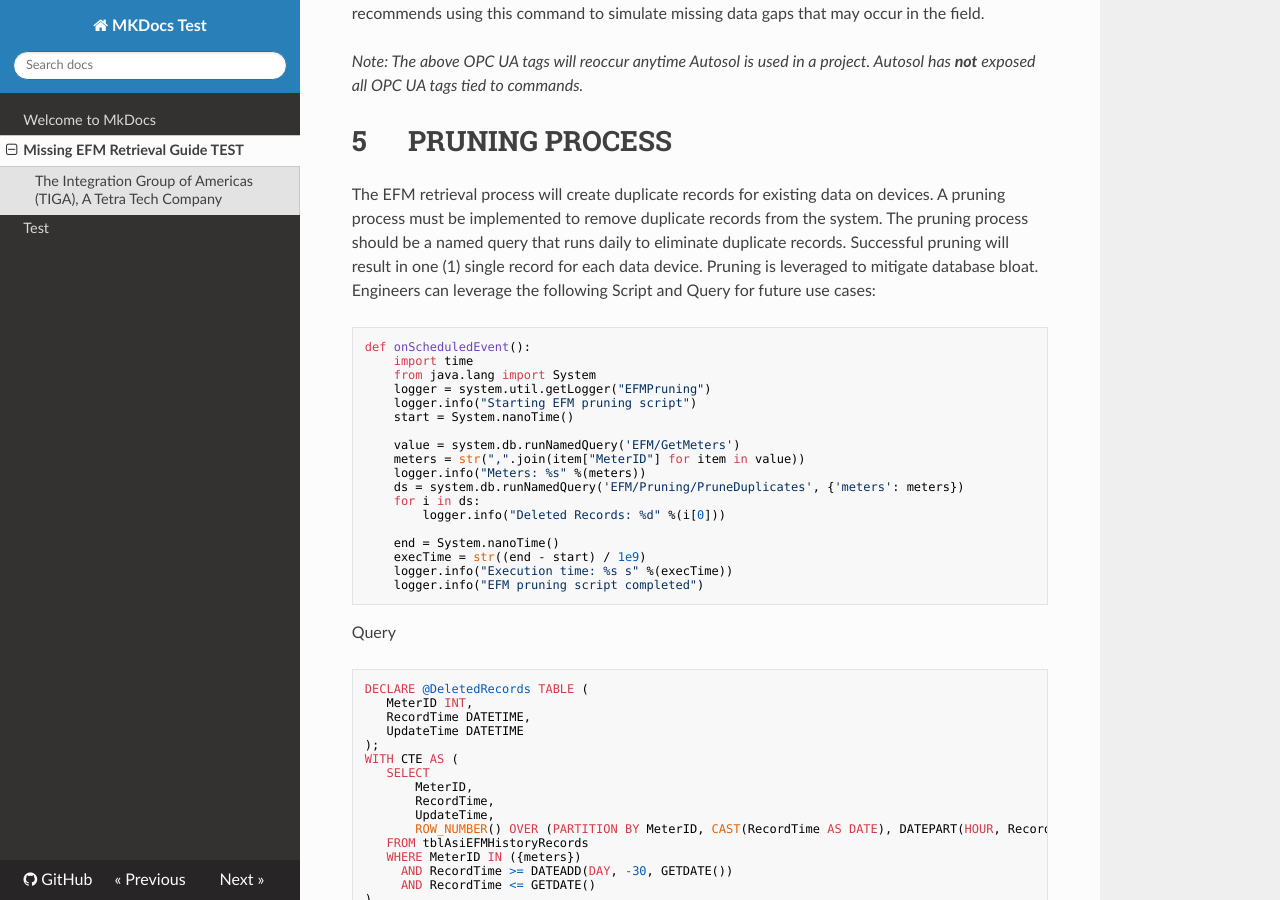
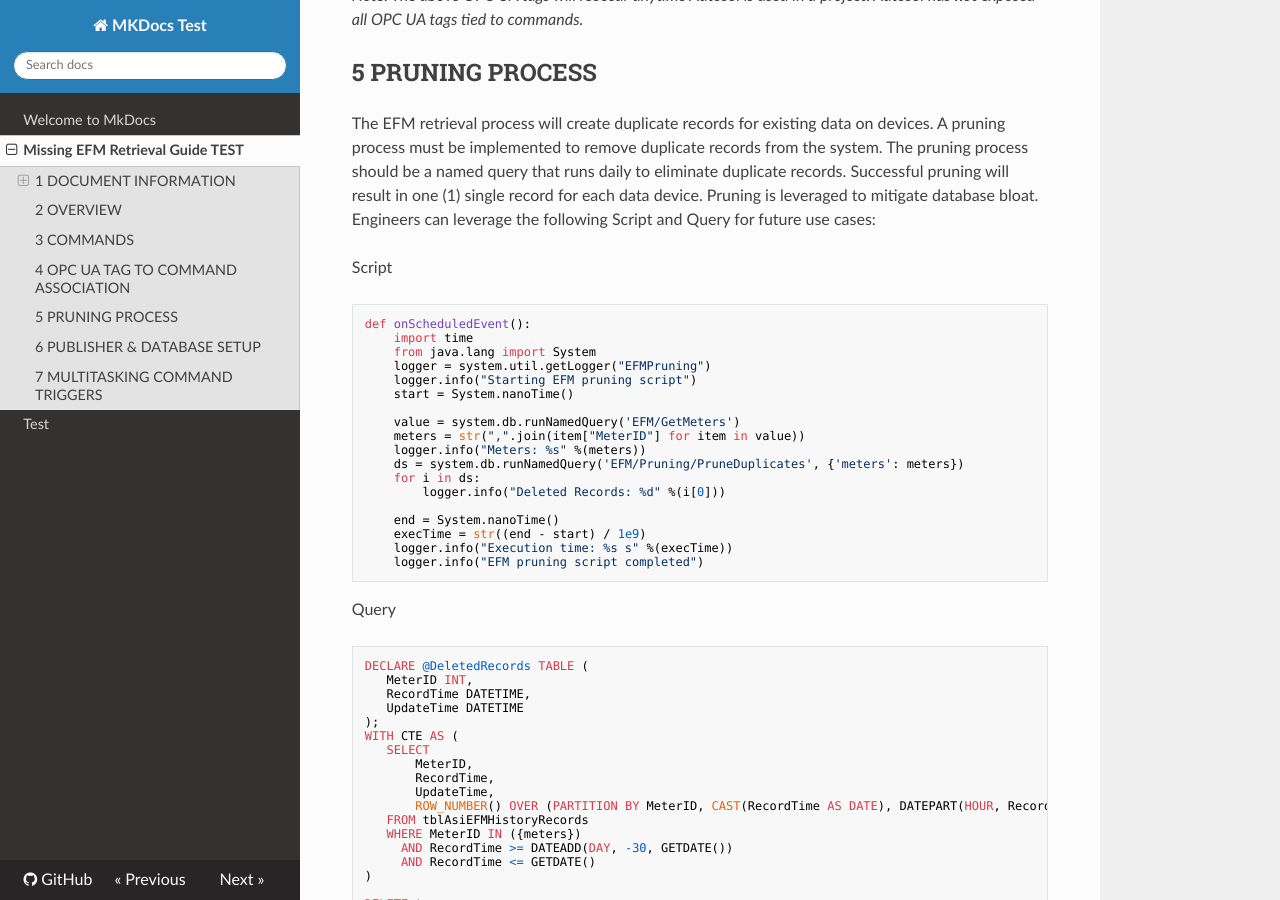
Before and after one commit to Mokrecho1/MkDocs_Test, an MkDocs documentation site: the page built from docs/112, TIGA, Missing EFM Retrieval Guide.md, in a window 1280 px wide and 900 px high, scrolled down 2397 px. Built offline with MkDocs 1.6.1, drawn with Linux system fonts in a browser that asks for light colours; nearby versions of some CDN libraries.

Commit message:
Update 112, TIGA, Missing EFM Retrieval Guide.md

````diff
--- a/docs/112, TIGA, Missing EFM Retrieval Guide.md
+++ b/docs/112, TIGA, Missing EFM Retrieval Guide.md
@@ -1,6 +1,6 @@
 # Missing EFM Retrieval Guide TEST
 
-## The Integration Group of Americas (TIGA), A Tetra Tech Company
+The Integration Group of Americas (TIGA), A Tetra Tech Company
 
 |   |   |
 |---|---|
@@ -8,9 +8,9 @@
 |**Audience**|Technical audiences including new users, experienced practitioners, and anyone seeking detailed instructions and insight into specific products or processes.|
 
 
-# 1 DOCUMENT INFORMATION
+## 1 DOCUMENT INFORMATION
 
-## 1.1 VERSION CONTROL
+### 1.1 VERSION CONTROL
 
 This document has the following change history:
 
@@ -20,13 +20,13 @@ This document has the following change history:
 | **A**              | 9.12.2024 | Omar Mokrech | Document Creation      |
 |                    |           |              |                        |
 
-# 2 OVERVIEW
+## 2 OVERVIEW
 
 Retrieving missing Electronic Flow Measurement (EFM) data through Autosol requires device command triggers. Each device type will require different command triggers to successfully retrieve EFM data. Once device commands are triggered, devices will provide missing data respective to the requested date. Engineers will need to establish publishers and databases within Autosol prior to triggering commands to successfully retrieve missing data. For information on publishers and databases, reference 6 PUBLISHER & DATABASE SETUP.
 
 _Note: As with most devices EFM data can only be collected up to 30 days in the past. Devices typically delete internal data past the 30–35-day point. The earliest data will be deleted and replaced with the newest day data once past the designated data save date._
 
-# 3 COMMANDS
+## 3 COMMANDS
 
 Current efforts have determined the required commands for Emmerson ROCs and TotalFlow device missing EFM data retrieval. If Autosol is leveraging a different device type, contact Autosol support to determine the appropriate commands needed.
 
@@ -53,7 +53,7 @@ Totalflow
 _Note: A custom logic is required to identify the log pointer/daily pointer start time. Totalflow devices require a timestamp value to be entered rather than hourly rows for retrieval._
 
 
-# 4      OPC UA TAG TO COMMAND ASSOCIATION
+## 4      OPC UA TAG TO COMMAND ASSOCIATION
 
 The above commands exist within the Autosol environment. To trigger commands via Ignition, engineers will need the appropriate OPC UA tag associations to each command. If the commands below do not support current EFM command structures (above), contact Autosol support.
 
@@ -74,9 +74,11 @@ Certain commands that cannot be triggered via OPC UA Tags can be leveraged for t
 
 _Note: The above OPC UA tags will reoccur anytime Autosol is used in a project. Autosol has **not** exposed all OPC UA tags tied to commands._
 
-# 5      PRUNING PROCESS
+## 5 PRUNING PROCESS
 
 The EFM retrieval process will create duplicate records for existing data on devices. A pruning process must be implemented to remove duplicate records from the system. The pruning process should be a named query that runs daily to eliminate duplicate records. Successful pruning will result in one (1) single record for each data device. Pruning is leveraged to mitigate database bloat. Engineers can leverage the following Script and Query for future use cases:
+
+Script
 
 ```python
 def onScheduledEvent():
@@ -139,7 +141,7 @@ WHERE EXISTS (
 SELECT COUNT(*) AS DeletedRecords FROM @DeletedRecords;
 ```
 
-# 6 PUBLISHER & DATABASE SETUP
+## 6 PUBLISHER & DATABASE SETUP
 
 Autosol Publisher and database connections are required to store all EFM retrieved history. It is recommended to create a new SQL database for EFM tables. Establishing the publisher and database will allow Autosol to create SQL tables for the respective EFM information. Once an EFM database is created, Autosol will start collecting EFM data in the created tables.
 
@@ -149,7 +151,7 @@ Existing EFM data should be collected and stored within a separate database. Mis
 
 Engineers will also need to establish queries that combine EFM tables and send information from the tables to Ignition screens.
 
-# 7 MULTITASKING COMMAND TRIGGERS
+## 7 MULTITASKING COMMAND TRIGGERS
 
 Engineers can leverage threading to trigger multiple commands to Autosol at once rather than sequentially. Threading aims to begin all operations concurrently. For each action tasked, the treading query begins a “thread” and then joins all threads together to execute simultaneously, resulting in parallel execution. Engineers can leverage the following script for future use cases:
 
````
